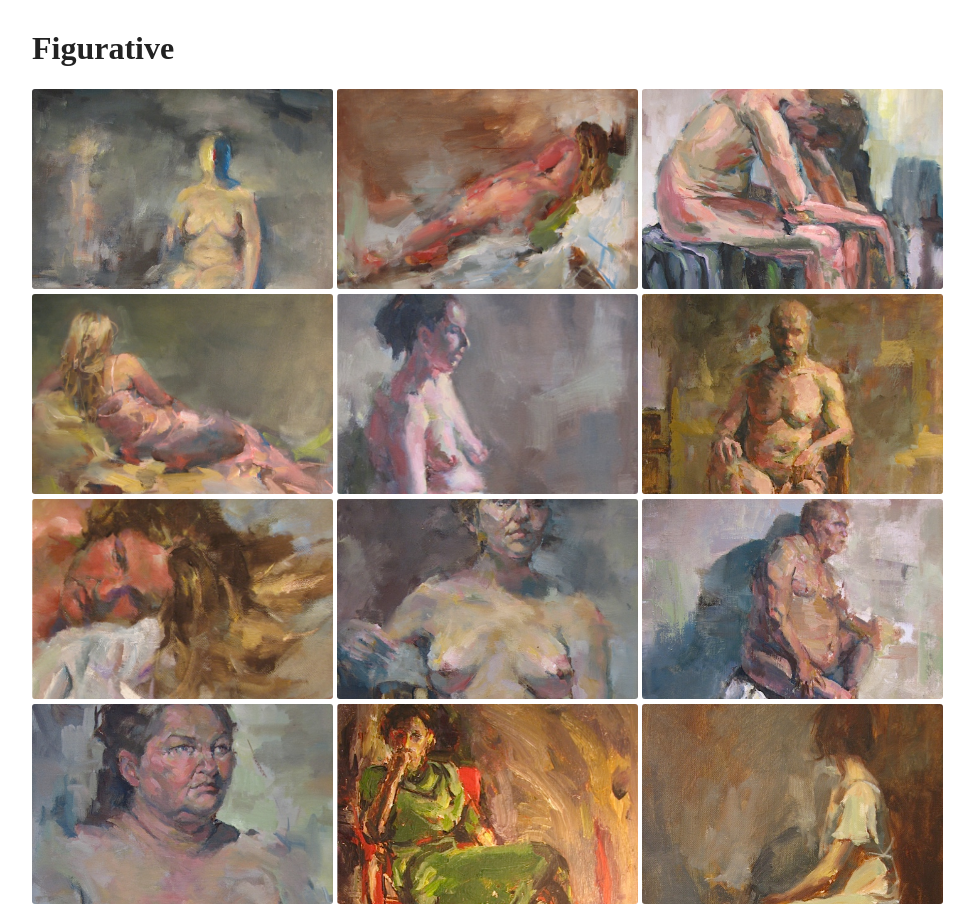
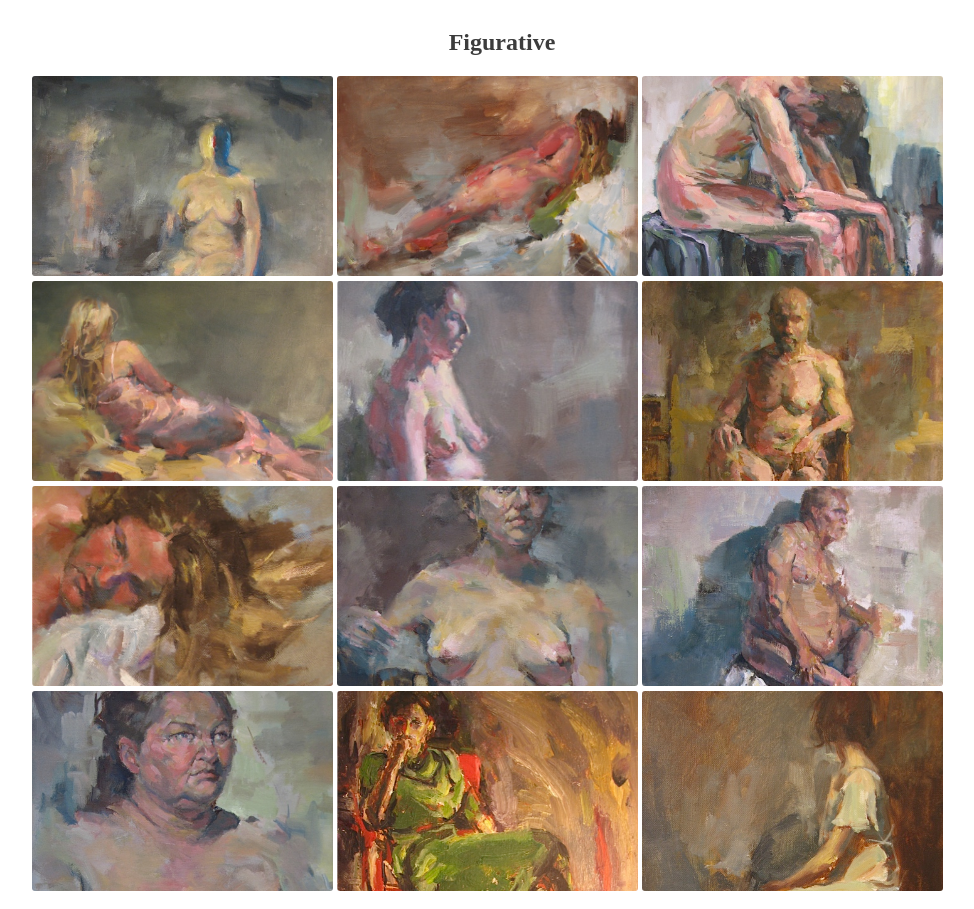
Before and after one commit to neauro/baatzportfolio, a PHP site: page /figurative.php in a window 1280 px wide. Shown: the part 55-964 px from the top of the page, without its empty margins (154-1128 px from the left). Run offline with PHP 8.4, Linux system fonts and the light colour scheme; some web fonts are replaced.

Commit message:
centered title

```diff
--- a/figurative.php
+++ b/figurative.php
@@ -1,7 +1,7 @@
 <?php include "include/_header.php"; ?>
 
 <div id="container">
-  <h1>Figurative</h1>
+  <h2>Figurative</h2>
   <?php
     foreach (glob("content/figurative/*/") as $filename) {
       $descfile = $filename . "desc.txt";
--- a/styles/styles.css
+++ b/styles/styles.css
@@ -18,8 +18,10 @@ div#container {
   padding:1rem;
   margin-top:1rem;
 }
-  #container h1 {
+  #container h2 {
+    color:#3C3C3C;
     font-family: "Volkhov";
+    text-align:center;
   }
   .landing {
     width:16%;
@@ -79,6 +81,19 @@ div#container {
     width:940px;
   }
 
+#copyright {
+  position:absolute;
+  bottom:0;
+  left:0;
+  color:#fff;
+  padding:8px;
+  padding-left:1rem;
+  font-size:10pt;
+}
+  #copyright a {
+    color:#fff;
+  }
+
 /* fancybox */
 .fancybox {
   text-decoration:none;
@@ -94,15 +109,3 @@ div#container {
   background-position:10% 10%;
   display:inline-block;
 }
-#copyright {
-  position:absolute;
-  bottom:0;
-  left:0;
-  color:#fff;
-  padding:8px;
-  padding-left:1rem;
-  font-size:10pt;
-}
-  #copyright a {
-    color:#fff;
-  }
```
